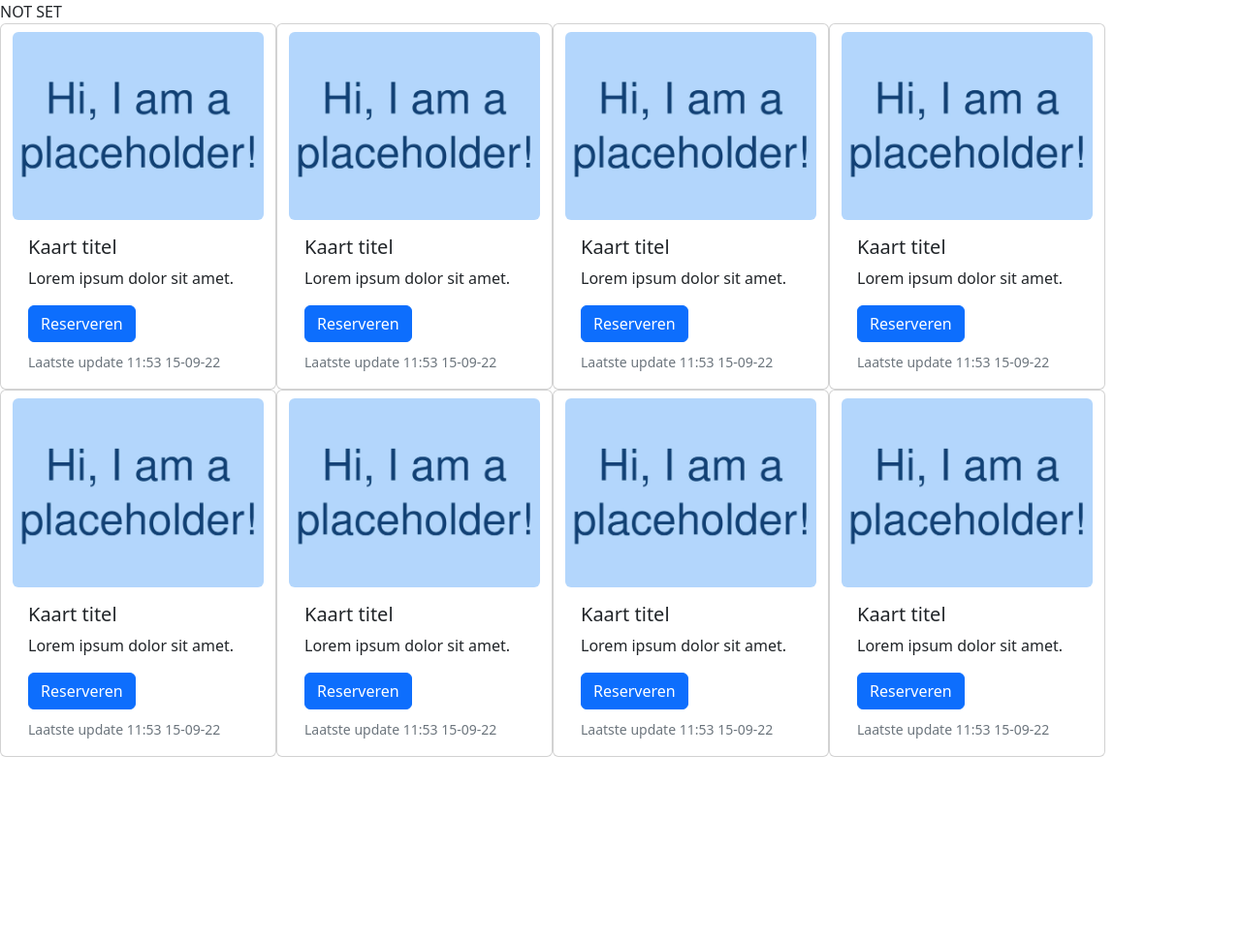
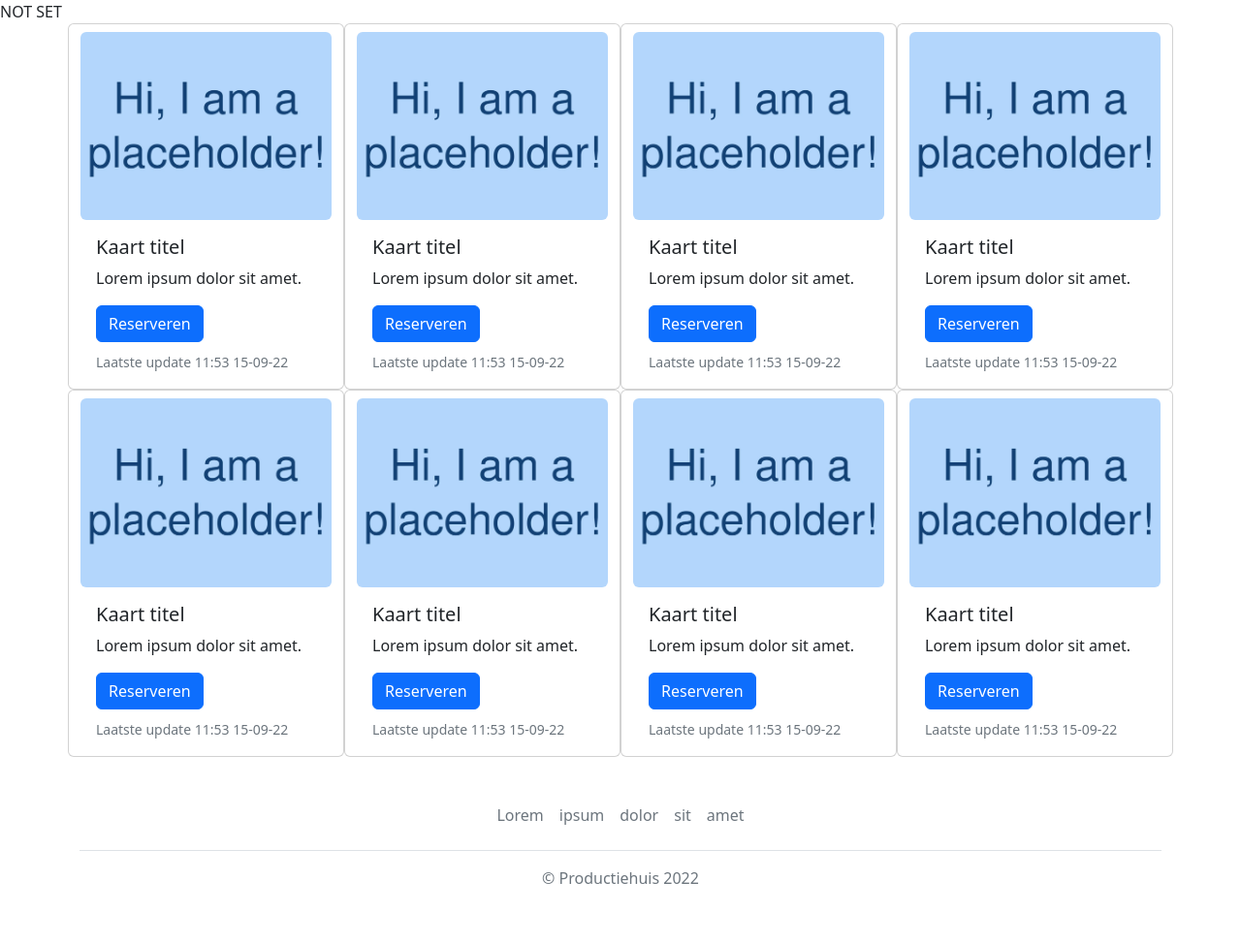
Before and after one commit to productiehuis/Reserveringsysteem, a PHP site: page / in a window 1280 px wide. Shown: the part 126-1100 px from the top of the page at 97% size. Before the commit the page ends 907 px from the top, so only its background shows below. Run offline with PHP 8.4, Linux system fonts and the light colour scheme; grey boxes are pictures that could not be loaded.

Commit message:
UI fixed
[+] Added footer

```diff
--- a/public/control/class/connection.php
+++ b/public/control/class/connection.php
@@ -5,7 +5,7 @@ class connection
     private string $host = "localhost";
     private string $username = "root";
     private string $password = "";
-    private string $dbname = "theaterreserveringen";
+    private string $dbname = "theaterreservering";
 
     public function __construct()
     {
--- a/public/css/index-addon.css
+++ b/public/css/index-addon.css
@@ -13,8 +13,9 @@ a {
 a:hover {
     color: grey;
 }
-card {
+.card {
     display: flex;
+<<<<<<< Updated upstream
     margin: 20px;
 }
 
@@ -51,3 +52,7 @@ main a
 {
     display: block;
 }
+=======
+    margin: -1px !important;
+}
+>>>>>>> Stashed changes
--- a/public/includes/footer.php
+++ b/public/includes/footer.php
@@ -1,7 +1,19 @@
 <?php
+$currentYear = date("Y")
 ?>
         <footer>
-
+            <div class="container">
+                <footer class="py-3 my-4">
+                    <ul class="nav justify-content-center border-bottom pb-3 mb-3">
+                        <li class="nav-item"><a href="#" class="nav-link px-2 text-muted">Lorem</a></li>
+                        <li class="nav-item"><a href="#" class="nav-link px-2 text-muted">ipsum</a></li>
+                        <li class="nav-item"><a href="#" class="nav-link px-2 text-muted">dolor</a></li>
+                        <li class="nav-item"><a href="#" class="nav-link px-2 text-muted">sit</a></li>
+                        <li class="nav-item"><a href="#" class="nav-link px-2 text-muted">amet</a></li>
+                    </ul>
+                    <p class="text-center text-muted">© Productiehuis <?php echo $currentYear ?></p>
+                </footer>
+            </div>
         </footer>
     </body>
 </html>
--- a/public/index.php
+++ b/public/index.php
@@ -12,7 +12,7 @@
             }
             ?>
         </main>
-        <div class="container m-0">
+        <div class="container">
             <div class="row">
                 <?php include "./includes/card.php"?>
                 <?php include "./includes/card.php"?>
```
